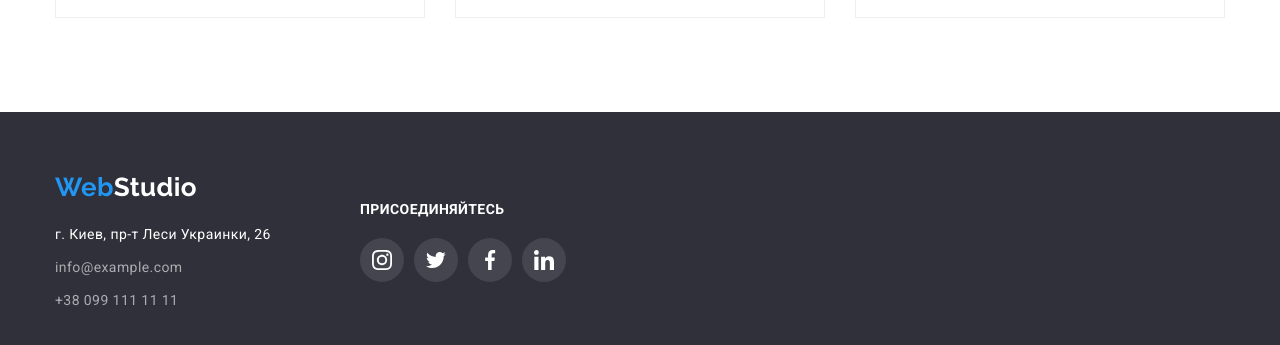
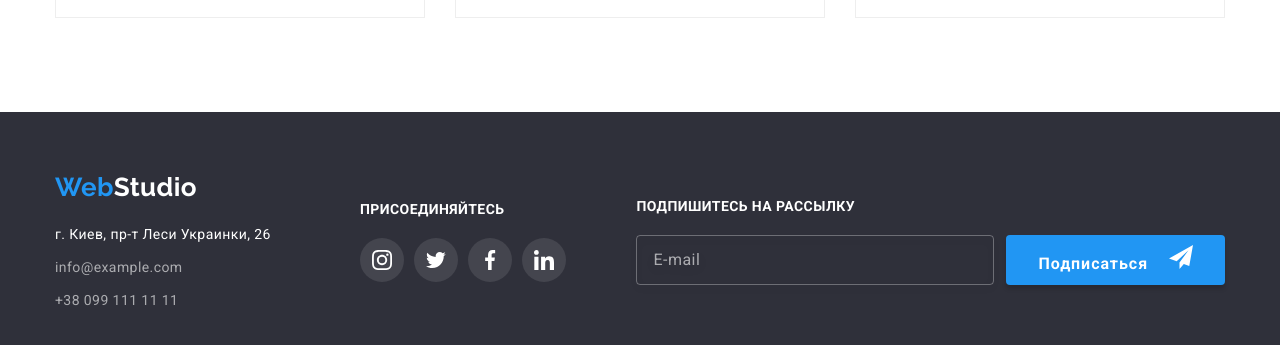
Before and after one commit to ulantemirbekov/goit-markup-hw-06, a plain HTML site: page portfolio.html in a window 1280 px wide. Shown: the part 1539-1884 px from the top of the page. Drawn offline with nearby package versions, Linux system fonts and the light colour scheme.

Commit message:
subscribe form added

```diff
--- a/portfolio.html
+++ b/portfolio.html
@@ -200,6 +200,17 @@
             </li>
           </ul>
         </div>
+        <div class="footer-subscribe">
+          <p class="subscribe-title">Подпишитесь на рассылку</p>
+          <form action="#" class="subscribe-form">
+            <input type="email" name="subscribe-input" id="" class="subscribe-input" placeholder="E-mail">
+            <button type="button" class="subscribe-btn button">Подписаться
+              <svg class="subscribe-send-svg">
+                <use href="./img/icon-send.svg#icon-icon-send"></use>
+              </svg>
+            </button>
+          </form>
+        </div>
       </div>
     </footer>
   </body>
```
